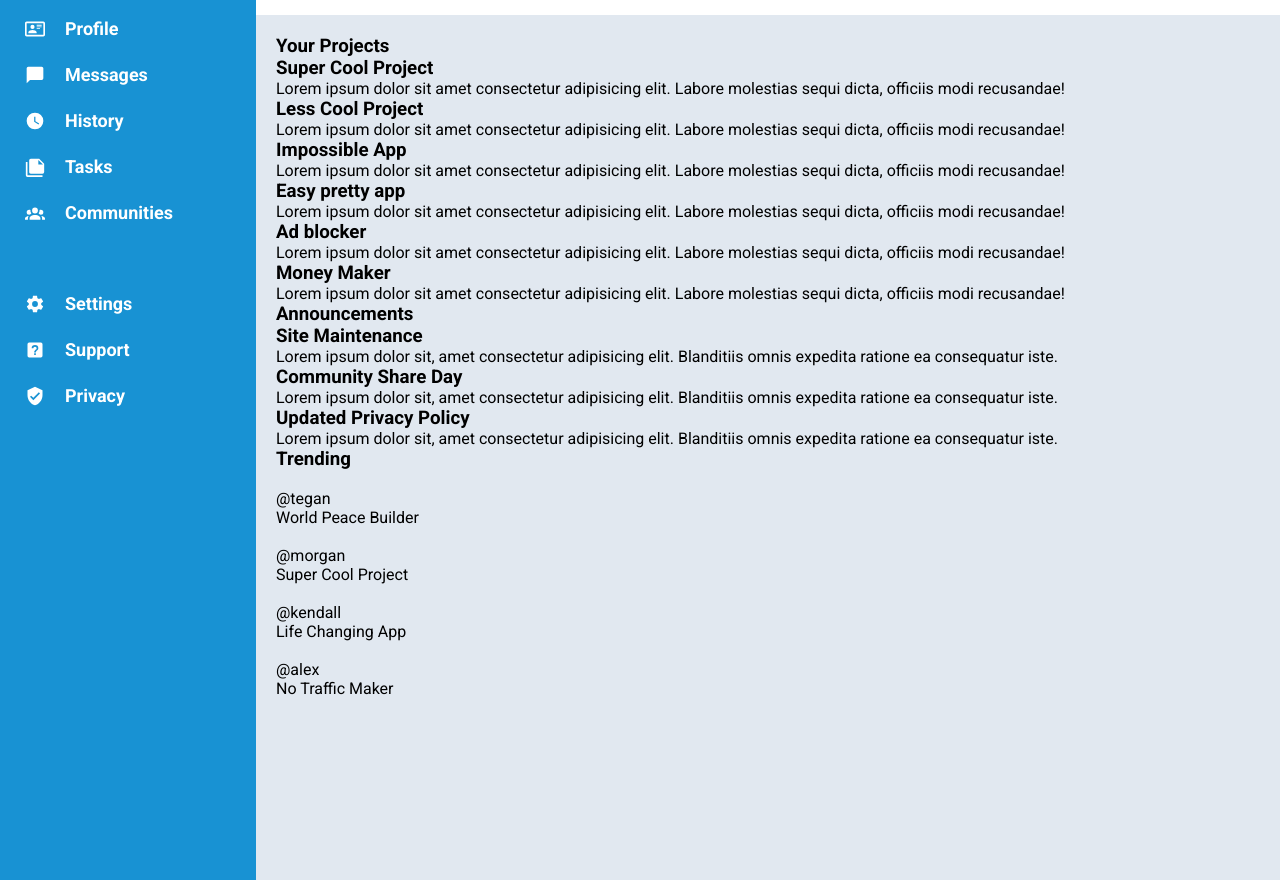
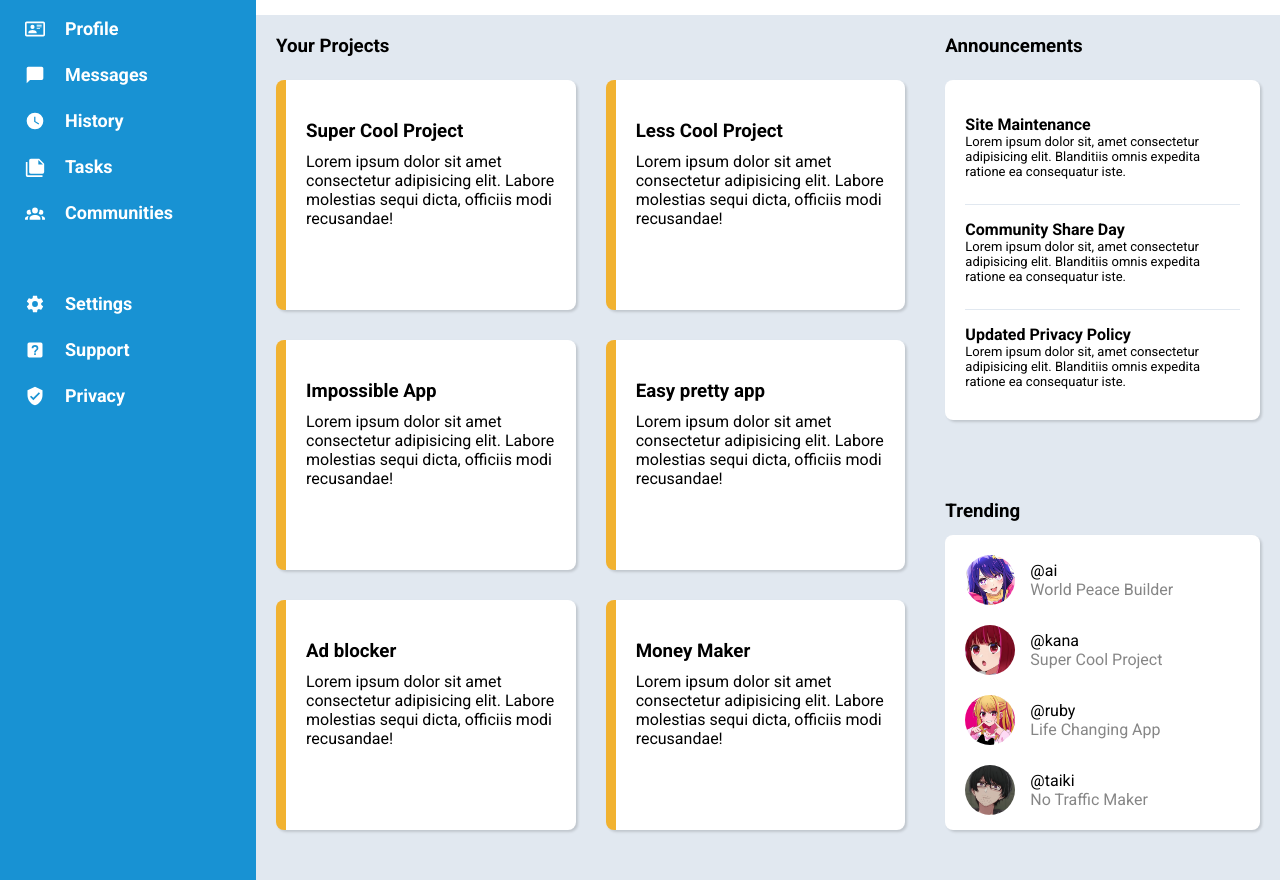
Before and after one commit to tourad009/admin-dashboard, a plain HTML site: page index.html in a window 1280 px wide. Shown: the part 158-1038 px from the top of the page. Drawn offline with Linux system fonts and the light colour scheme.

Commit message:
Add Styling to the content part

```diff
--- a/index.html
+++ b/index.html
@@ -102,8 +102,8 @@
             </ul>
         </div>
         <div class="content">
-            <h3 class="text-intro1">Your Projects</h3>
             <div class="projects">
+                <h3 class="text-intro">Your Projects</h3>
                 <div class="card">
                     <h3>Super Cool Project</h3>
                     <p>Lorem ipsum dolor sit amet consectetur adipisicing elit. Labore molestias sequi dicta, officiis modi recusandae!</p>
@@ -129,42 +129,52 @@
                     <p>Lorem ipsum dolor sit amet consectetur adipisicing elit. Labore molestias sequi dicta, officiis modi recusandae!</p>
                 </div>
             </div>
+            <div class="right-content">
+                <h3 class="text-intro2">Announcements</h3>
                 <div class="announcements">
-                <h3 class="text-intro2">Announcements</h3>
                     <div class="announcement">
                         <h3>Site Maintenance</h3>
                         <p>Lorem ipsum dolor sit, amet consectetur adipisicing elit. Blanditiis omnis expedita ratione ea consequatur iste.</p>
-                </div>
+                    </div><hr>
                     <div class="announcement">
                         <h3>Community Share Day</h3>
                         <p>Lorem ipsum dolor sit, amet consectetur adipisicing elit. Blanditiis omnis expedita ratione ea consequatur iste.</p>
-                </div>
+                    </div><hr>
                     <div class="announcement">
                         <h3>Updated Privacy Policy</h3>
                         <p>Lorem ipsum dolor sit, amet consectetur adipisicing elit. Blanditiis omnis expedita ratione ea consequatur iste.</p>
                     </div>
                 </div>
+                <h3 class="text-intro3">Trending</h3>
                 <div class="trending">
-                <h3 class="text-intro3">Trending</h3>
                     <div class="trend">
-                    <img src="" alt="">
-                    <p>@tegan</p>
+                        <img src="assets/friend1-pict.webp" alt="">
+                        <div class="trend-text">
+                            <p>@ai</p>
                             <p>World Peace Builder</p>
                         </div>
+                    </div>
                     <div class="trend">
-                    <img src="" alt="">
-                    <p>@morgan</p>
+                        <img src="assets/friend2-pict.jpg" alt="">
+                        <div class="trend-text">
+                            <p>@kana</p>
                             <p>Super Cool Project</p>
                         </div>
+                    </div>
                     <div class="trend">
-                    <img src="" alt="">
-                    <p>@kendall</p>
+                        <img src="assets/friend3-pict.jpg" alt="">
+                        <div class="trend-text">
+                            <p>@ruby</p>
                             <p>Life Changing App</p>
                         </div>
+                    </div>
                     <div class="trend">
-                    <img src="" alt="">
-                    <p>@alex</p>
+                        <img src="assets/friend4-pict.png" alt="">
+                        <div class="trend-text">
+                            <p>@taiki</p>
                             <p>No Traffic Maker</p>
+                        </div>
+                    </div>
                 </div>
             </div>
         </div>
--- a/main.css
+++ b/main.css
@@ -225,4 +225,92 @@
     grid-row: 2;
     background-color: var(--content-bg);
     padding: 20px;
+    display: grid;
+    grid-template-columns: 2fr 1fr;
+    gap: 40px;
 }
+
+.projects {
+    display: grid;
+    grid-template-columns: repeat(2, 1fr);
+    grid-template-rows: 15px repeat(3, 230px);
+    gap: 30px;
+}
+
+.projects > .text-intro{
+    grid-column: 1/3;
+    grid-row: 1;
+}
+
+.projects .card {
+    background-color: rgb(255, 255, 255);
+    box-shadow: rgba(0, 0, 0, 0.15) 1.95px 1.95px 2.6px;
+    border-radius: 8px;
+    padding: 40px 20px;
+    border-left: 10px solid rgb(241, 178, 49);
+}
+
+.card > h3 {
+    margin-bottom: 10px;
+}
+
+.right-content {
+    display: grid;
+    grid-template-columns: 1fr;
+    grid-template-rows: 45px 420px 35px 295px;
+}
+
+.right-content .announcements {
+    background-color: rgb(255, 255, 255);
+    box-shadow: rgba(0, 0, 0, 0.15) 1.95px 1.95px 2.6px;
+    border-radius: 8px;
+    padding: 35px 20px;
+    margin-bottom: 80px;
+    display: grid;
+    grid-template-columns: 1fr;
+    grid-template-rows: repeat(3, 1fr);
+    gap: 10px;
+}
+
+.announcement > h3 {
+    font-size: 16px;
+}
+
+.announcement > p {
+    margin-bottom: 10px;
+    font-size: 13px;
+}
+
+.right-content .trending {
+    background-color: rgb(255, 255, 255);
+    box-shadow: rgba(0, 0, 0, 0.15) 1.95px 1.95px 2.6px;
+    border-radius: 8px;
+    padding: 20px;
+    display: grid;
+    grid-template-columns: 1fr;
+    grid-template-rows: repeat(4, 1fr);
+    gap: 20px;
+    padding-bottom: 20px;
+}
+
+.trend {
+    display: flex;
+    align-items: center;
+    gap: 15px;
+}
+
+.trend-text > p+p {
+    color: rgb(134, 134, 134);
+}
+
+.trend > img {
+    width: 50px;
+    border-radius: 50%;
+}
+
+hr {
+    border: 0;
+    height: 1px;
+    background-color: rgb(225, 232, 240);
+    margin: 5px 0;
+}
```
Also changed, not shown: assets/friend1-pict.webp (added), assets/friend2-pict.jpg (added), assets/friend3-pict.jpg (added), assets/friend4-pict.png (added). Lines whose indentation alone changed are shown as unchanged.
